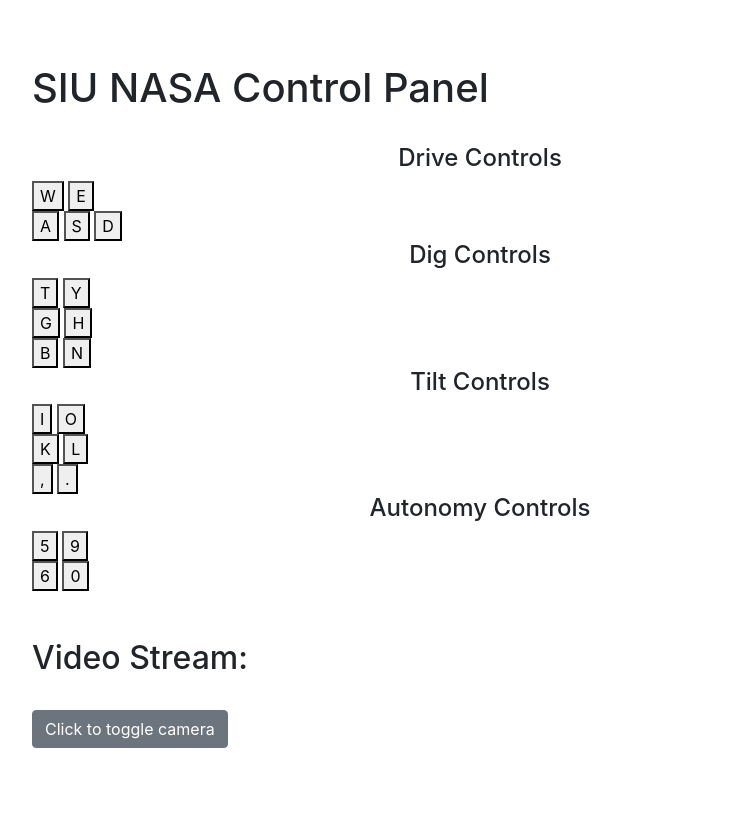
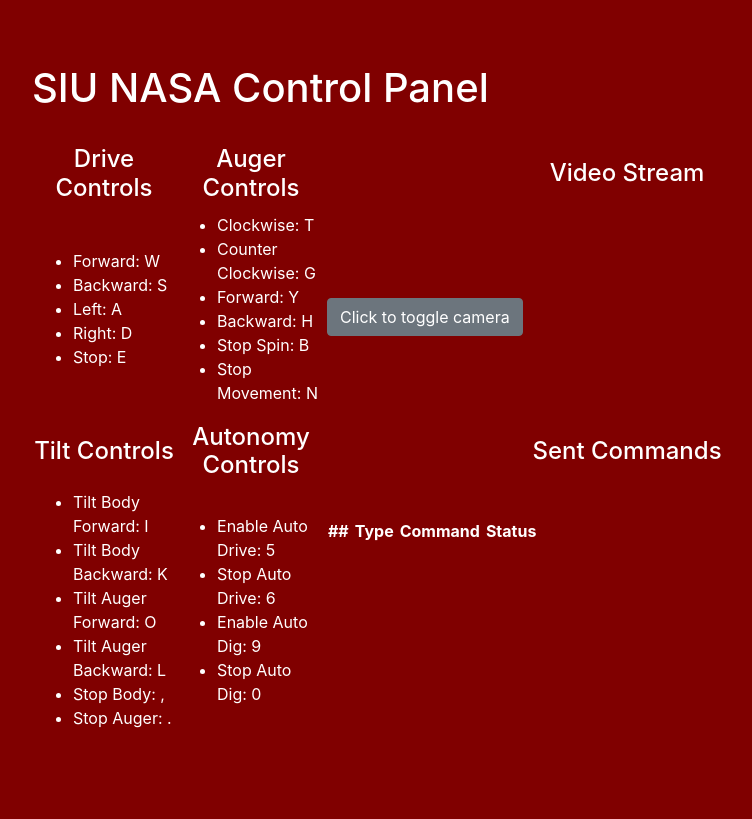
Before and after one commit to SIU-Robotics/NASA-22, a Django app: page /controller/ in a window 1280 px wide. Shown: the whole page, without its empty margins (160-912 px from the left). Before the commit the page ends 748 px from the top, so only its background shows below. Run offline with Django 4.2, Linux system fonts and the light colour scheme; lists and menus that the app fills with data are empty; some libraries are stand-ins or nearby versions.

Commit message:
website implementation of all i2c functions

```diff
--- a/robo_interface/controller/static/camera.js
+++ b/robo_interface/controller/static/camera.js
@@ -8,7 +8,7 @@
     }
     else {
         enabled = true;
-        document.getElementById("video").innerHTML = "<img id='camera_img' src='/controller/camera/' alt='Camera cannot be displayed (in use?)'>"
+        document.getElementById("video").innerHTML = "<img height='200' width='250' id='camera_img' src='/controller/camera/' alt='Camera cannot be displayed (in use?)'>"
     }
 
 }
--- a/robo_interface/controller/static/robotlogic.js
+++ b/robo_interface/controller/static/robotlogic.js
@@ -1,54 +1,135 @@
-$(".move_btn").click(move);
+document.addEventListener("keydown", keyDownHandler, false);
 
-document.addEventListener("keydown", keyDownHandler, false);
-document.addEventListener("keyup", keyUpHandler, false);
-
-const keys = { left: 37, up: 38, right: 39, down: 40 };
+const keys = { w:87, e:69, t:84, y:89, i:73, o:79, a:65, s:83, d:68, g:71, h:72, k:75, l:76, b:66, n:78, comma:188, period:190, five:53, six:54, nine:57, zero:48 };
 
 let rightPressed = false;
 let leftPressed = false;
 let upPressed = false;
 let downPressed = false;
-let moving = false;
+let moving = 0;
+let auger = 0;
+let tilt = 0;
+let auto = 0;
+let count = 0;
 
 function keyDownHandler(event) {
-    if(moving) return;
-    if (event.keyCode === keys.right) {
-        move("right");
-        console.log("MOVE RIGHT");
-        moving = true;
-    } else if (event.keyCode === keys.left) {
-        move("left");
-        console.log("MOVE LEFT");
-        moving = true;
+    if (event.keyCode === keys.e) {
+        send_command("movement", "stop");
+        moving = false;
     }
-    if (event.keyCode === keys.down) {
-        move("backward");
-        console.log("MOVE BACK");
-        moving = true;
-    } else if (event.keyCode === keys.up) {
-        move("forward");
-        console.log("MOVE FORWARD");
-        moving = true;
+    if (moving != event.keyCode) {
+        if (event.keyCode === keys.d) {
+            send_command("movement", "right");
+            moving = event.keyCode;
+        }
+        else if (event.keyCode === keys.a) {
+            send_command("movement", "left");
+            moving = event.keyCode;
+        }
+        else if (event.keyCode === keys.s) {
+            send_command("movement", "backward");
+            moving = event.keyCode;
+        }
+        else if (event.keyCode === keys.w) {
+            send_command("movement", "forward");
+            moving = event.keyCode;
+        }
+    }
+    if (auger != event.keyCode) {
+        if (event.keyCode === keys.t) {
+            send_command("auger", "clockwise");
+            auger = event.keyCode;
+        }
+        else if (event.keyCode === keys.g) {
+            send_command("auger", "counterclockwise")
+            auger = event.keyCode;
+        }
+        else if (event.keyCode === keys.y) {
+            send_command("auger", "forward")
+            auger = event.keyCode;
+        }
+        else if (event.keyCode === keys.h) {
+            send_command("auger", "backward")
+            auger = event.keyCode;
+        }
+        else if (event.keyCode === keys.b) {
+            send_command("auger", "stopspin")
+            auger = event.keyCode;
+
+        }
+        else if (event.keyCode === keys.n) {
+            send_command("auger", "stopmove")
+            auger = event.keyCode;
+        }
+    }
+    if (tilt != event.keyCode) {
+        if (event.keyCode === keys.i) {
+            send_command("tilt", "bodyforward");
+            tilt = event.keyCode;
+        }
+        else if (event.keyCode === keys.k) {
+            send_command("tilt", "bodybackward");
+            tilt = event.keyCode;
+        }
+        else if (event.keyCode === keys.o) {
+            send_command("tilt", "augerforward");
+            tilt = event.keyCode;
+        }
+        else if (event.keyCode === keys.l) {
+            send_command("tilt", "augerbackward");
+            tilt = event.keyCode;
+        }
+        else if (event.keyCode === keys.comma) {
+            send_command("tilt", "bodystop");
+            tilt = event.keyCode;
+        }
+        else if (event.keyCode === keys.period) {
+            send_command("tilt", "augerstop");
+            tilt = event.keyCode;
+        }
+    }
+    if (auto != event.keyCode) {
+        if (event.keyCode === keys.five) {
+            send_command("auto", "enabledrive");
+            auto = event.keyCode;
+        }
+        else if (event.keyCode === keys.six) {
+            send_command("auto", "disabledrive");
+            auto = event.keyCode;
+        }
+        else if (event.keyCode === keys.nine) {
+            send_command("auto", "enabledig");
+            auto = event.keyCode;
+        }
+        else if (event.keyCode === keys.zero) {
+            send_command("auto", "disabledig");
+            auto = event.keyCode;
+        }
     }
 }
 
-function keyUpHandler(event) {
-    if ([37, 38, 39, 40].includes(event.keyCode)) {
-        move("stop");
-        console.log("STOP")
-        moving = false;
-    }
-}
-
-
-function move(command) {
+function send_command(type, command) {
 
     let data = new dataObj();
 
-    data.type = "movement";
-    data.direction = command;
-    data.speed = document.getElementById("speed_box").value;
+    data.number = ++count;
+    data.type = type;
+    data.command = command;
+    if (type == "movement") {
+        data.speed = 0;
+    }
+
+    let newRow = $('<tr>').append(
+        $('<td>').text(count),
+        $('<td>').text(type),
+        $('<td>').text(command),
+        $('<td>').text('Pending')
+    );
+
+    $('#commands tbody').append(newRow);
+
+    let table = document.getElementById("table_container");
+    table.scrollTop = table.scrollHeight;
 
     $.ajax({
         url: '/controller/send_command/',
@@ -57,34 +138,28 @@
         success: successful_response,
         error: error_response,
     });
-}
-
-document.addEventListener('keypress', keypressed)
-
-document.onkeydown = keypressed;
-
-function keypressed(event){
-    var name = event.key;
-    var code = event.code;
-    // Alert the key name and key code on keydown
-    console.log(`Key pressed ${name} \r\n Key code value: ${code}`);
-    console.log("0x" + name.charCodeAt(0).toString(16));
-
-    // $.ajax({
-    //     url: '/controller/send_command/',
-    //     type: 'POST',
-    //     data: JSON.stringify(code),
-    //     success: successful_response,
-    //     error: error_response,
-    // })
-}
-
-function successful_response(data) {
 
 }
 
-function error_response(error_json) {
-    alert("Error:" + error_json.responseJSON.error);
+
+function successful_response(response) {
+    let status = response.status;
+    let number = response.number;
+
+    let matchingRow = $('#commands tbody tr').filter(function() {
+      return $(this).find('td:first-child').text() === number;
+    });
+    matchingRow.find('td:last-child').text(status);
+}
+
+function error_response(response) {
+    let status = response.responseJSON.error;
+    let number = response.responseJSON.number;
+
+    let matchingRow = $('#commands tbody tr').filter(function() {
+      return $(this).find('td:first-child').text() == number;
+    });
+    matchingRow.find('td:last-child').text(status);
 }
 
 function dataObj() {
--- a/robo_interface/controller/static/style.css
+++ b/robo_interface/controller/static/style.css
@@ -3,3 +3,83 @@
     margin-left: 15%;
     margin-right: 15%;
 }
+.column {
+    float: left;
+    width: 33.33%;
+    padding: 15px;
+}
+
+.row:after {
+    content: "";
+    display: table;
+    clear: both;
+}
+table h4 {
+    text-align: center;
+}
+ul {
+    height: 100%;
+}
+#table_container {
+    height: 200px;
+    overflow: auto;
+    width: 600px;
+}
+#table_container th {
+    text-align: center;
+    padding-right: 5px;
+}
+#table_container td {
+    padding-right: 5px;
+}
+body
+{
+    background-color: maroon;
+    color: white;
+}
+#drive-left
+{
+    background-color: white;
+    width: 150px;
+    padding: 10px;
+    border: 5px solid gray;
+    margin: 0;
+    margin-block-start: auto;
+    display: flex;
+    display: block;
+}
+#auger-middle {
+    background-color: white;
+    width: 150px;
+    padding: 10px;
+    border: 5px solid gray;
+    margin: 0;
+    margin-block-start: auto;
+    display: flex;
+    display: block;
+}
+#linact-left {
+    background-color: white;
+    width: 150px;
+    padding: 10px;
+    border: 5px solid gray;
+    margin: 0;
+    margin-block-start: auto;
+    display: flex;
+    display: block;
+}
+#autonomy {
+    background-color: white;
+    width: 150px;
+    padding: 10px;
+    border: 5px solid gray;
+    margin: 0;
+    margin-block-start: auto;
+    display: flex;
+    display: block;
+}
+button
+{
+    background-color: maroon;
+    text-align: center;
+}
--- a/robo_interface/controller/templates/controller/index.html
+++ b/robo_interface/controller/templates/controller/index.html
@@ -11,56 +11,82 @@
     <body>
         <div id="wrapper">
             <h1 class="h1">SIU NASA Control Panel</h1><br>
-            <section id="drive-left">
-                <h4 style="text-align:center">Drive Controls</h4>
-                <button onclick="forward()" type="button">W</button>
-                <button onclick="stop()" type="button">E</button>
-                <br />
-                <button onclick="left()" type="button">A</button>
-                <button onclick="backward()" type="button">S</button>
-                <button onclick="right()" type="button">D</button>
-            </section>
+            <table class="big_table">
+                <tr>
+                    <td><h4>Drive Controls</h4></td>
+                    <td><h4>Auger Controls</h4></td>
+                    <td><h4>Video Stream</h4></td>
+                </tr>
+                <tr>
+                    <td>
+                        <ul>
+                            <li>Forward: W</li>
+                            <li>Backward: S</li>
+                            <li>Left: A</li>
+                            <li>Right: D</li>
+                            <li>Stop: E</li>
+                        </ul>
 
-            <section id="auger-middle">
-                <h4 style="text-align:center">Dig Controls</h4>
-                <button onclick="augercw()" type="button">T</button>
-                <button onclick="augerforward()" type="button">Y</button>
-                <br />
-                <button onclick="augerccw()" type="button">G</button>
-                <button onclick="augerbackward()" type="button">H</button>
-                <br />
-                <button onclick="augerspinstop()" type="button">B</button>
-                <button onclick="augermovestop()" type="button">N</button>
-            </section>
+                    </td>
+                    <td>
+                        <ul>
+                            <li>Clockwise: T</li>
+                            <li>Counter Clockwise: G</li>
+                            <li>Forward: Y</li>
+                            <li>Backward: H</li>
+                            <li>Stop Spin: B</li>
+                            <li>Stop Movement: N</li>
+                        </ul>
+                    </td>
+                    <td>
+                        <button class="btn btn-secondary" id="camera_btn">Click to toggle camera</button>
+                        <span id="video"></span>
+                    </td>
+                </tr>
+                <tr>
+                    <td><h4>Tilt Controls</h4></td>
+                    <td><h4>Autonomy Controls</h4></td>
+                    <td><h4>Sent Commands</h4></td>
+                </tr>
+                <tr>
+                    <td>
+                        <ul>
+                            <li>Tilt Body Forward: I</li>
+                            <li>Tilt Body Backward: K</li>
+                            <li>Tilt Auger Forward: O</li>
+                            <li>Tilt Auger Backward: L</li>
+                            <li>Stop Body: ,</li>
+                            <li>Stop Auger: .</li>
+                        </ul>
+                    </td>
+                    <td>
+                        <div>
+                        <ul>
+                            <li>Enable Auto Drive: 5</li>
+                            <li>Stop Auto Drive: 6</li>
+                            <li>Enable Auto Dig: 9</li>
+                            <li>Stop Auto Dig: 0</li>
+                        </ul></div>
+                    </td>
+                    <td>
+                        <div id="table_container">
+                            <table id="commands">
+                                <tr>
+                                    <th>##</th>
+                                    <th>Type</th>
+                                    <th>Command</th>
+                                    <th>Status</th>
+                                </tr>
+                            </table>
+                        </div>
 
-            <section id="linact-left">
-                <h4 style="text-align:center">Tilt Controls</h4>
-                <button onclick="bodytiltf()" type="button">I</button>
-                <button onclick="augertiltf()" type="button">O</button>
-                <br />
-                <button onclick="bodytiltb()" type="button">K</button>
-                <button onclick="augertiltb()" type="button">L</button>
-                <br />
-                <button onclick="bodystop()" type="button">,</button>
-                <button onclick="augertiltstop()" type="button">.</button>
-            </section>
-
-            <section id="autonomy">
-                <h4 style="text-align:center">Autonomy Controls</h4>
-                <button onclick="autodrive()" type="button">5</button>
-                <button onclick="autodig()" type="button">9</button>
-                <br />
-                <button onclick="autodrivestop()" type="button">6</button>
-                <button onclick="autodigstop()" type="button">0</button>
-            </section>
+                    </td>
+                </tr>
+            </table>
 
             <br><br>
-            <h2>Video Stream:</h2>
             <br>
             <div>
-                <button class="btn btn-secondary" id="camera_btn">Click to toggle camera</button>
-                <br><br>
-                <span id="video"></span>
             </div>
         </div>
     </body>
--- a/robo_interface/controller/views.py
+++ b/robo_interface/controller/views.py
@@ -30,12 +30,16 @@
         payload = json.loads(request.body.decode())
 
         robot = I2CBridge()
-        robot.move(payload.get("direction"), int(payload.get("speed")))
+        if (payload.get("type") == "movement"):
+            robot.move_speed(payload.get("type"), payload.get("command"), int(payload.get("speed")))
+        else:
+            robot.move(payload.get("type"), payload.get("command"))
 
-        response = JsonResponse({"success": "true"})
+        response = JsonResponse({"number": payload.get("number")})
+        response.status_code = 200
+
     except Exception as e:
-        print(e)
-        response = JsonResponse({"error": str(e)})
+        response = JsonResponse({"error": str(e), "number": payload.get("number")})
         response.status_code = 500
 
     return response
```
Also changed, not shown: robo_interface/controller/logic/i2c.py (+61 -8 lines).
